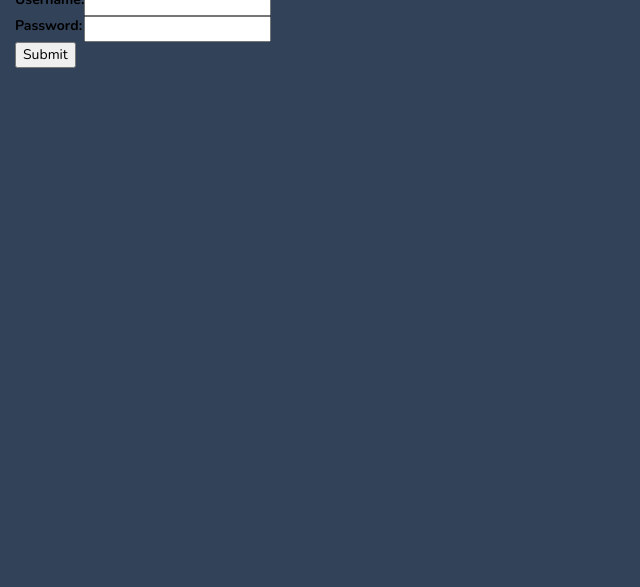
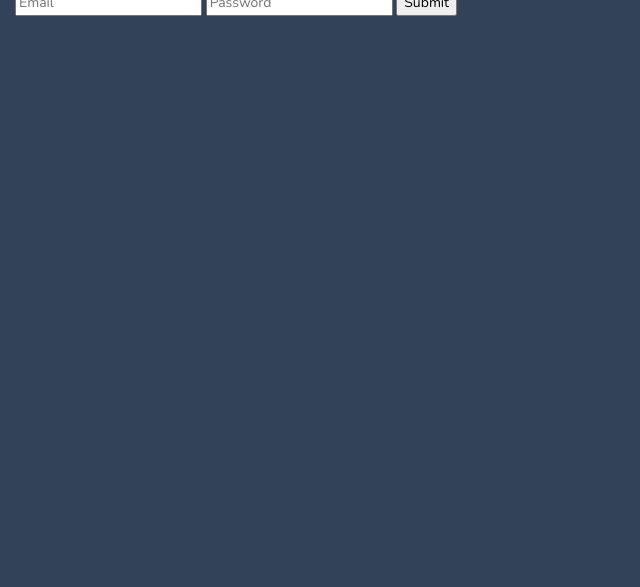
Before and after one commit to Trexsaurus/tam-bien-choir-website, a plain HTML site: page client/cdtb_adminLogin.html in a window 1280 px wide. Shown: the part 213-800 px from the top of the page, without its empty margins (0-640 px from the left). Drawn offline with nearby package versions, Linux system fonts and the light colour scheme.

Commit message:
login form adjustments

```diff
--- a/client/cdtb_adminLogin.html
+++ b/client/cdtb_adminLogin.html
@@ -19,19 +19,9 @@
         <div class="container-fluid">
             <h2>Administrator Login</h2>
             <form>
-                <table>
-                    <tr>
-                        <td><label>Username:</label></td>
-                        <td><input type="text"></td>
-                    </tr>
-                    <tr>
-                        <td><label>Password:</label></td>
-                        <td><input type="password"></td>
-                    </tr>
-                    <tr>
-                        <td><input type="button" value="Submit"></td>
-                    </tr>
-                </table>
+                <input name="userEmail" type="email" placeholder="Email">
+                <input name="password" type="password" placeholder="Password">
+                <input type="submit">
             </form>
         </div>
 
--- a/client/resources/css/styles.css
+++ b/client/resources/css/styles.css
@@ -11,6 +11,7 @@ nav {
     margin: 0 auto;
     text-align: center;
 }
+
 
 #choirName{
     font-family: 'Lobster', cursive;
```
Also changed, not shown: client/index.html (+1 -0 lines).
